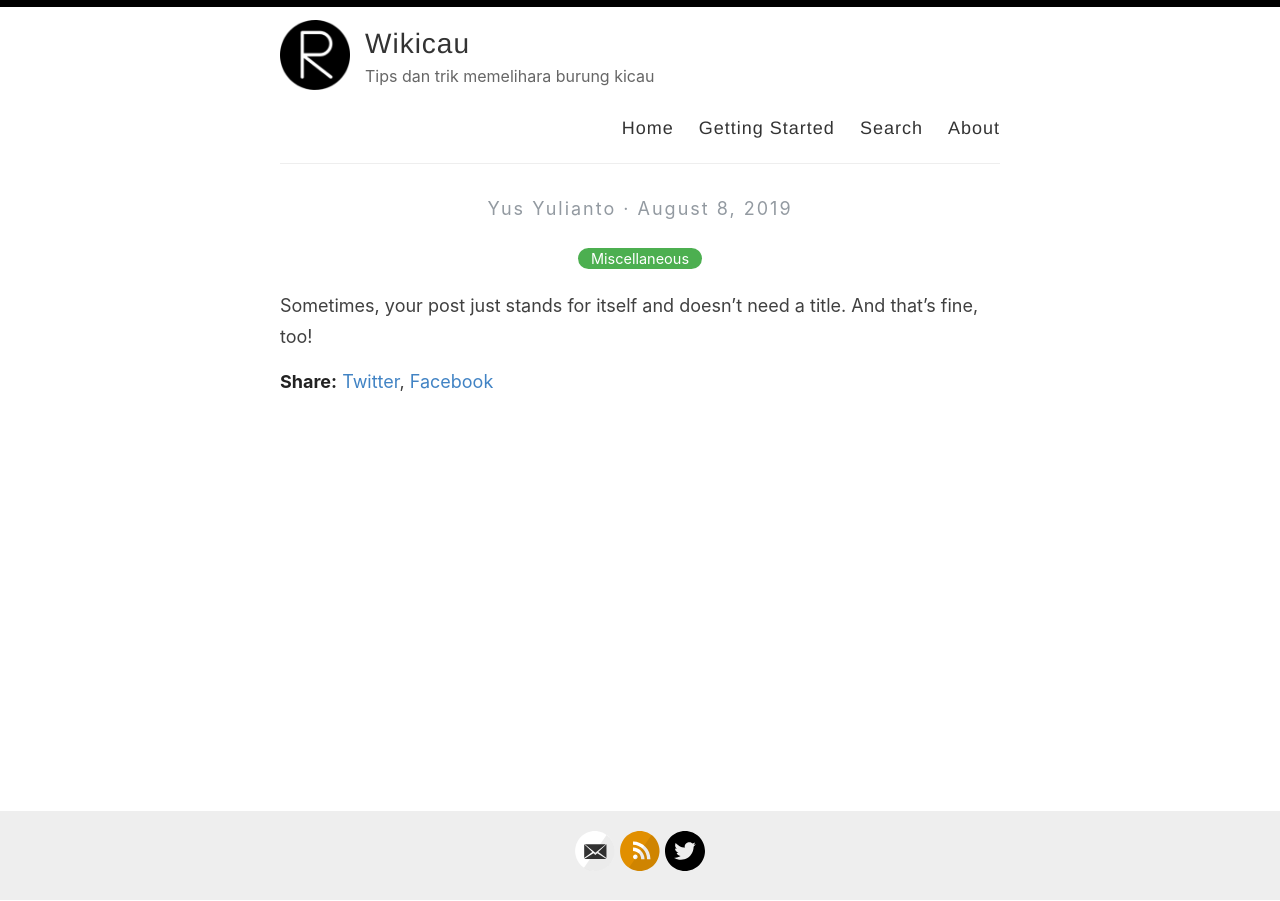
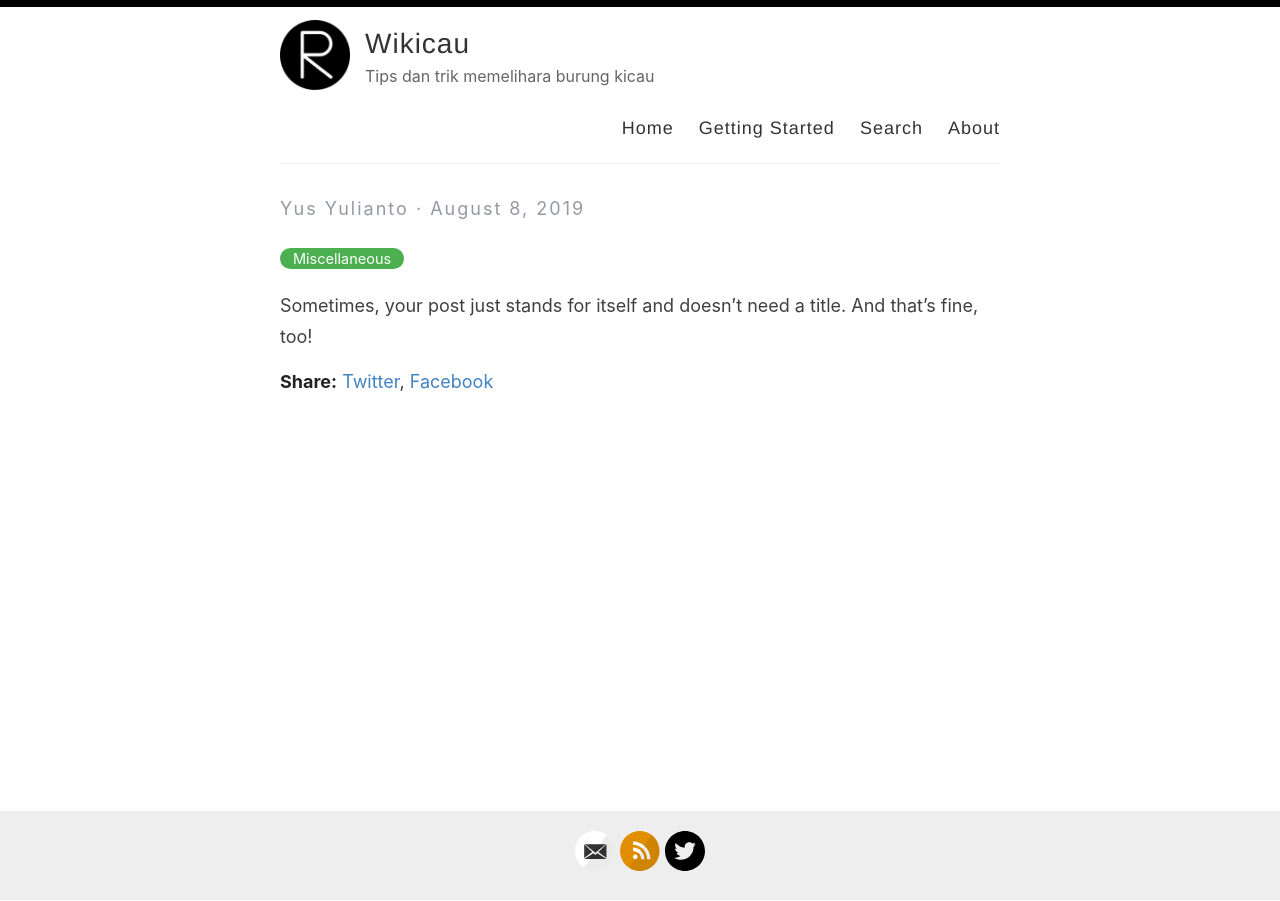
Before and after one commit to wikicau/wikicau.github.io, a Jekyll site: the page built from _posts/2019-08-08-no-title-posts.md, in a window 1280 px wide. Built offline with Jekyll 4.4.1, drawn with Linux system fonts in a browser that asks for light colours.

Commit message:
Update style.scss

```diff
--- a/assets/style.scss
+++ b/assets/style.scss
@@ -136,7 +136,7 @@ table tr td :last-child {
 }*/
 
 #search-container {
-  text-align: center;
+  text-align: left;
 }
 
 #search-input {
@@ -173,7 +173,7 @@ span[data-pullquote]:before {
   font-size: 1.3em;
   font-style: italic;
   color: green;
-  text-align: center;
+  text-align: left;
 }
 
 a {
@@ -219,7 +219,7 @@ img {
 }
 
 p > img {
-  text-align: center;
+  text-align: left;
   display: block;
   margin: 0 auto;
 }
@@ -273,7 +273,7 @@ p > img {
   border-bottom: 1px solid $lightGray;
 
   @include mobile {
-    text-align: center;
+    text-align: left;
   }
 }
 
@@ -315,7 +315,7 @@ p > img {
   text-align: left;
 
   @include mobile {
-    text-align: center;
+    text-align: left;
   }
 }
 
@@ -447,7 +447,7 @@ body:after {
 
 .post h1{
   font-family: -system-ui, -apple-system, BlinkMacSystemFont, "Segoe UI", Roboto, Helvetica, Arial, sans-serif, "Apple Color Emoji", "Segoe UI Emoji", "Segoe UI Symbol";
-  text-align: center;
+  text-align: left;
   font-weight: bold;
   font-kerning: auto;
   font-feature-settings: "kern","liga","dlig","hlig","cswh";
@@ -456,7 +456,7 @@ body:after {
 
 .page h1{
   font-family: -system-ui, -apple-system, BlinkMacSystemFont, "Segoe UI", Roboto, Helvetica, Arial, sans-serif, "Apple Color Emoji", "Segoe UI Emoji", "Segoe UI Symbol";
-  text-align: center;
+  text-align: left;
   font-weight: bold;
   font-kerning: auto;
   font-feature-settings: "kern","liga","dlig","hlig","cswh";
@@ -464,13 +464,13 @@ body:after {
 }
 
 .author_title{
-  text-align: center;
+  text-align: left;
   color: #939aa1;
   letter-spacing: 2px;
 }
 
 .post_date{
-  text-align: center;
+  text-align: right;
   color: #939aa1;
 }
 
@@ -692,7 +692,7 @@ Modules - reusable parts of our design
 }
 
 .post-tags {
-  text-align: center;
+  text-align: left;
   line-height: 35px;
 }
 
```
